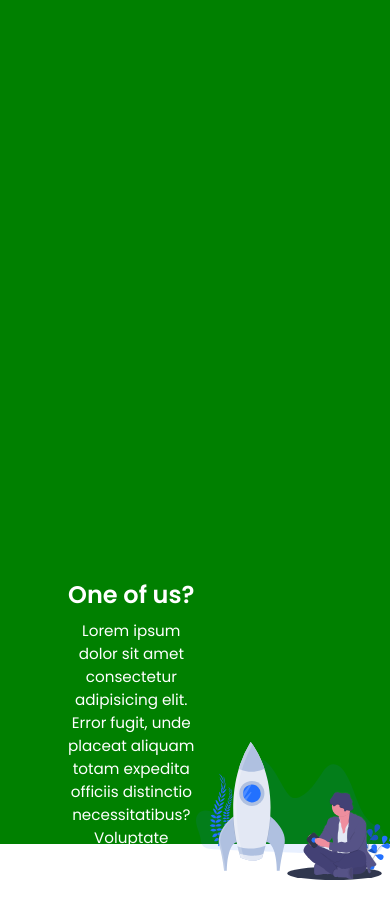
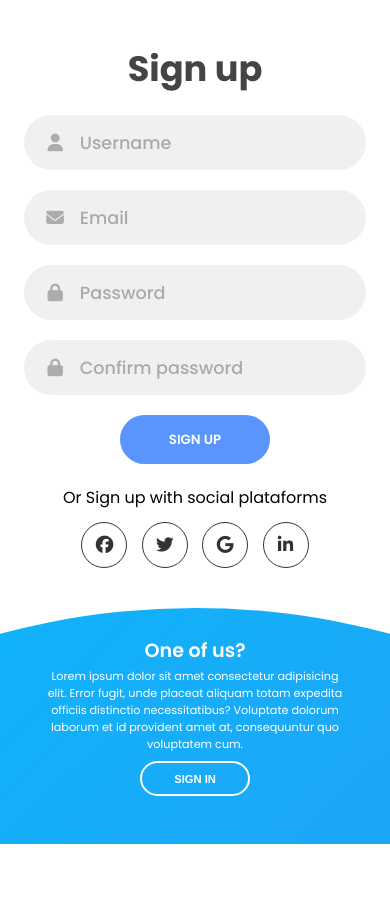
Before and after one commit to EliceoJoel/Sign-in-and-sign-up, a plain HTML site: page index.html in a window 390 px wide. Both pictures are taken after a click on the button "SIGN UP". After the commit the page ends 844 px from the top, so only its background shows below. Drawn offline with Linux system fonts and the light colour scheme.

Commit message:
close feature

```diff
--- a/styles.css
+++ b/styles.css
@@ -1,35 +1,22 @@
 @import url('https://fonts.googleapis.com/css2?family=Poppins:wght@100;200;300;400;500;600;700;800&display=swap');
 
 * {
+   margin: 0;
    padding: 0;
-   margin: 0;
    box-sizing: border-box;
  }
 
-body, input {
-   font-family: 'Poppins' , sans-serif;
+ body,
+ input {
+   font-family: "Poppins", sans-serif;
  }
 
  .container {
-   position: relativa;
+   position: relative;
    width: 100%;
+   background-color: #fff;
    min-height: 100vh;
-   background-color: #fff;
    overflow: hidden;
-}
-
-.container:before {
-   content: '';
-   position: absolute;
-   width: 3000px;
-   height: 3000px;
-   border-radius: 50%;
-   background: linear-gradient(-45deg, #4481eb, #04befe);
-   top: -10%;
-   right: 48%;
-   transform: translateY(-50%);
-   z-index: 6;
-   transition: 1.8s ease-in-out
  }
 
  .forms-container {
@@ -43,13 +30,13 @@ body, input {
  .signin-signup {
    position: absolute;
    top: 50%;
+   transform: translate(-50%, -50%);
    left: 75%;
-   transform: translate(-50%, -50%);
    width: 50%;
+   transition: 1s 0.7s ease-in-out;
    display: grid;
    grid-template-columns: 1fr;
    z-index: 5;
-   transition: 1s 0.7s ease-in-out;
  }
 
  form {
@@ -57,15 +44,11 @@ form {
    align-items: center;
    justify-content: center;
    flex-direction: column;
-   padding: 0;
+   padding: 0rem 5rem;
+   transition: all 0.2s 0.7s;
    overflow: hidden;
    grid-column: 1 / 2;
    grid-row: 1 / 2;
-   transition: 0.2s 0.7s ease-in-out;
-}
-
-form.sign-in-form {
-   z-index: 2;
  }
 
  form.sign-up-form {
@@ -73,28 +56,34 @@ form.sign-up-form {
    z-index: 1;
  }
 
-.title{
+ form.sign-in-form {
+   z-index: 2;
+ }
+
+ .title {
    font-size: 2.2rem;
    color: #444;
    margin-bottom: 10px;
  }
 
-.input-field{
+ .input-field {
    max-width: 380px;
    width: 100%;
+   background-color: #f0f0f0;
+   margin: 10px 0;
    height: 55px;
-   background-color: #f0f0f0;
-   margin:10px 0;
    border-radius: 55px;
    display: grid;
    grid-template-columns: 15% 85%;
-   padding: 0 .4rem;
+   padding: 0 0.4rem;
+   position: relative;
  }
 
  .input-field i {
    text-align: center;
-   line-height: 50px;
+   line-height: 55px;
    color: #acacac;
+   transition: 0.5s;
    font-size: 1.1rem;
  }
 
@@ -105,7 +94,7 @@ form.sign-up-form {
    line-height: 1;
    font-weight: 600;
    font-size: 1.1rem;
-   color: #333
+   color: #333;
  }
 
  .input-field input::placeholder {
@@ -113,27 +102,8 @@ form.sign-up-form {
    font-weight: 500;
  }
 
-.btn {
-   width: 150px;
-   height: 49px;
-   border: none;
-   outline: none;
-   border-radius: 49px;
-   cursor: pointer;
-   background-color: #5995fd;
-   color: #fff;
-   text-transform: uppercase;
-   font-weight: 600;
-   margin: 10px 0;
-   transition: .5s;
-}
-
-.btn:hover{
-   background-color: #4d84e2;
-}
-
-.social-text{
-   padding: .7rem 0;
+ .social-text {
+   padding: 0.7rem 0;
    font-size: 1rem;
  }
 
@@ -145,31 +115,69 @@ form.sign-up-form {
  .social-icons {
    height: 46px;
    width: 46px;
-   border: 1px solid #333;
-   margin: 0 0.45rem;
    display: flex;
    justify-content: center;
-   align-items:center;
+   align-items: center;
+   margin: 0 0.45rem;
+   color: #333;
+   border-radius: 50%;
+   border: 1px solid #333;
    text-decoration: none;
-   color: #333;
    font-size: 1.1rem;
-   border-radius: 50%;
-   transition: .3s;
+   transition: 0.3s;
  }
 
-.social-icons:hover{
+ .social-icons:hover {
    color: #4481eb;
    border-color: #4481eb;
  }
 
+ .btn {
+   width: 150px;
+   background-color: #5995fd;
+   border: none;
+   outline: none;
+   height: 49px;
+   border-radius: 49px;
+   color: #fff;
+   text-transform: uppercase;
+   font-weight: 600;
+   margin: 10px 0;
+   cursor: pointer;
+   transition: 0.5s;
+ }
+
+ .btn:hover {
+   background-color: #4d84e2;
+ }
  .panels-container {
    position: absolute;
+   height: 100%;
    width: 100%;
-   height: 100%;
    top: 0;
    left: 0;
    display: grid;
    grid-template-columns: repeat(2, 1fr);
+ }
+
+ .container:before {
+   content: "";
+   position: absolute;
+   height: 2000px;
+   width: 2000px;
+   top: -10%;
+   right: 48%;
+   transform: translateY(-50%);
+   background-image: linear-gradient(-45deg, #4481eb 0%, #04befe 100%);
+   transition: 1.8s ease-in-out;
+   border-radius: 50%;
+   z-index: 6;
+ }
+
+ .image {
+   width: 100%;
+   transition: transform 1.1s ease-in-out;
+   transition-delay: 0.4s;
  }
 
  .panel {
@@ -178,7 +186,7 @@ form.sign-up-form {
    align-items: flex-end;
    justify-content: space-around;
    text-align: center;
-   z-index: 7;
+   z-index: 6;
  }
 
  .left-panel {
@@ -193,7 +201,8 @@ form.sign-up-form {
 
  .panel .content {
    color: #fff;
-   transition: .9s .6s ease-in-out;
+   transition: transform 0.9s ease-in-out;
+   transition-delay: 0.6s;
  }
 
  .panel h3 {
@@ -207,7 +216,7 @@ form.sign-up-form {
    padding: 0.7rem 0;
  }
 
-.btn.transparent{
+ .btn.transparent {
    margin: 0;
    background: none;
    border: 2px solid #fff;
@@ -215,22 +224,16 @@ form.sign-up-form {
    height: 41px;
    font-weight: 600;
    font-size: 0.8rem;
-
  }
 
-.image {
-   width: 100%;
-   transition: 1.1s .4s ease-in-out;
-}
-
-.right-panel .content, .right-panel .image {
+ .right-panel .image,
+ .right-panel .content {
    transform: translateX(800px);
  }
 
-
  /* ANIMATION */
 
-.container.sign-up-mode:before{
+ .container.sign-up-mode:before {
    transform: translate(100%, -50%);
    right: 52%;
  }
@@ -240,9 +243,23 @@ form.sign-up-form {
    transform: translateX(-800px);
  }
 
-.container.sign-up-mode .right-panel .content,
-.container.sign-up-mode .right-panel .image {
-   transform: translateX(0px);
+ .container.sign-up-mode .signin-signup {
+   left: 25%;
+ }
+
+ .container.sign-up-mode form.sign-up-form {
+   opacity: 1;
+   z-index: 2;
+ }
+
+ .container.sign-up-mode form.sign-in-form {
+   opacity: 0;
+   z-index: 1;
+ }
+
+ .container.sign-up-mode .right-panel .image,
+ .container.sign-up-mode .right-panel .content {
+   transform: translateX(0%);
  }
 
  .container.sign-up-mode .left-panel {
@@ -253,54 +270,131 @@ form.sign-up-form {
    pointer-events: all;
  }
 
-.container.sign-up-mode .signin-signup {
-   left: 25%;
-}
-
-.container.sign-up-mode form.sign-in-form {
-   z-index: 1;
-   opacity: 0;
-}
-
-.container.sign-up-mode form.sign-up-form {
-   z-index: 2;
-   opacity: 1;
-}
-
  @media (max-width: 870px) {
    .container {
      min-height: 800px;
      height: 100vh;
    }
-
-   .container:before{
-      display: none;
+   .signin-signup {
+     width: 100%;
+     top: 95%;
+     transform: translate(-50%, -100%);
+     transition: 1s 0.8s ease-in-out;
    }
 
-   .signin-signup{
-      width: 100%;
+   .signin-signup,
+   .container.sign-up-mode .signin-signup {
      left: 50%;
-      top: 95%;
-      transform: translate(-50%, -100%);
    }
 
-   .panels-container{
-      background-color: green;
-      z-index: 10;
+   .panels-container {
      grid-template-columns: 1fr;
+     grid-template-rows: 1fr 2fr 1fr;
    }
 
-   .panel{
+   .panel {
      flex-direction: row;
      justify-content: space-around;
      align-items: center;
+     padding: 2.5rem 8%;
+     grid-column: 1 / 2;
    }
 
-   .image{
-      width: 200px;
+   .right-panel {
+     grid-row: 3 / 4;
    }
 
-   .right-panel .content, .right-panel .image{
-      transform: translateX(0px);
+   .left-panel {
+     grid-row: 1 / 2;
+   }
+
+   .image {
+     width: 200px;
+     transition: transform 0.9s ease-in-out;
+     transition-delay: 0.6s;
+   }
+
+   .panel .content {
+     padding-right: 15%;
+     transition: transform 0.9s ease-in-out;
+     transition-delay: 0.8s;
+   }
+
+   .panel h3 {
+     font-size: 1.2rem;
+   }
+
+   .panel p {
+     font-size: 0.7rem;
+     padding: 0.5rem 0;
+   }
+
+   .btn.transparent {
+     width: 110px;
+     height: 35px;
+     font-size: 0.7rem;
+   }
+
+   .container:before {
+     width: 1500px;
+     height: 1500px;
+     transform: translateX(-50%);
+     left: 30%;
+     bottom: 68%;
+     right: initial;
+     top: initial;
+     transition: 2s ease-in-out;
+   }
+
+   .container.sign-up-mode:before {
+     transform: translate(-50%, 100%);
+     bottom: 32%;
+     right: initial;
+   }
+
+   .container.sign-up-mode .left-panel .image,
+   .container.sign-up-mode .left-panel .content {
+     transform: translateY(-300px);
+   }
+
+   .container.sign-up-mode .right-panel .image,
+   .container.sign-up-mode .right-panel .content {
+     transform: translateY(0px);
+   }
+
+   .right-panel .image,
+   .right-panel .content {
+     transform: translateY(300px);
+   }
+
+   .container.sign-up-mode .signin-signup {
+     top: 5%;
+     transform: translate(-50%, 0);
    }
  }
+
+ @media (max-width: 570px) {
+   form {
+     padding: 0 1.5rem;
+   }
+
+   .image {
+     display: none;
+   }
+   .panel .content {
+     padding: 0.5rem 1rem;
+   }
+   .container {
+     padding: 1.5rem;
+   }
+
+   .container:before {
+     bottom: 72%;
+     left: 50%;
+   }
+
+   .container.sign-up-mode:before {
+     bottom: 28%;
+     left: 50%;
+   }
+ }
```
Lines whose indentation alone changed are shown as unchanged.
